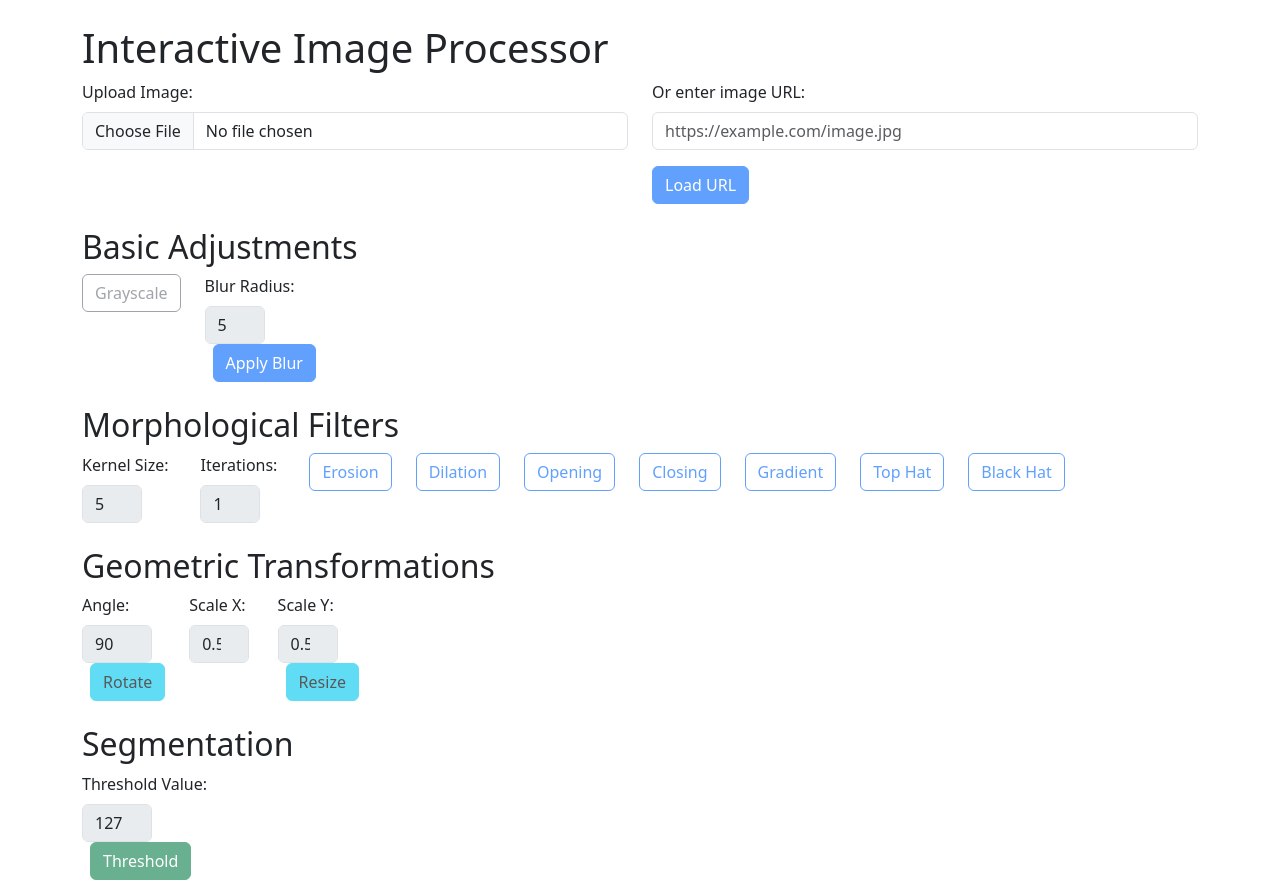
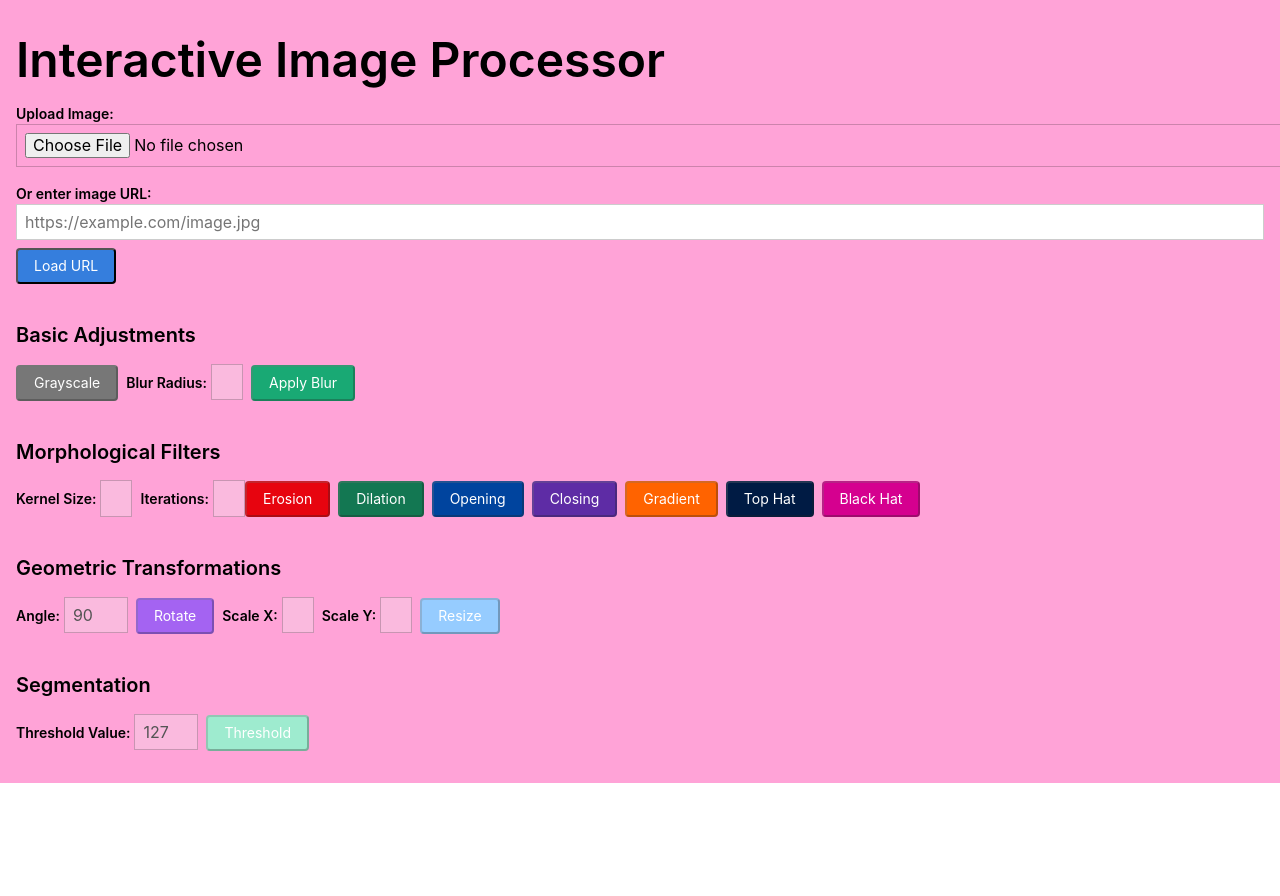
Before and after one commit to Tydotbaba/interactive-web-image-editor, a React (Create React App) app in the folder frontend/: page / in a window 1280 px wide. After the commit the page ends 800 px from the top, so only its background shows below. Built offline with nearby package versions, Linux system fonts and the light colour scheme.

Commit message:
added styling to frontend

```diff
--- a/frontend/package.json
+++ b/frontend/package.json
@@ -9,9 +9,10 @@
     "@testing-library/user-event": "^13.2.1",
     "bootstrap": "^5.3.5",
     "react": "^19.1.0",
-    "react-bootstrap": "^2.10.9",
     "react-dom": "^19.1.0",
     "react-scripts": "5.0.1",
+    "tachyons": "^4.12.0",
+    "tachyons-cli": "^1.3.3",
     "web-vitals": "^2.1.0"
   },
   "scripts": {
--- a/frontend/src/App.css
+++ /dev/null
@@ -1,38 +0,0 @@
-.App {
-  text-align: center;
-}
-
-.App-logo {
-  height: 40vmin;
-  pointer-events: none;
-}
-
-@media (prefers-reduced-motion: no-preference) {
-  .App-logo {
-    animation: App-logo-spin infinite 20s linear;
-  }
-}
-
-.App-header {
-  background-color: #282c34;
-  min-height: 100vh;
-  display: flex;
-  flex-direction: column;
-  align-items: center;
-  justify-content: center;
-  font-size: calc(10px + 2vmin);
-  color: white;
-}
-
-.App-link {
-  color: #61dafb;
-}
-
-@keyframes App-logo-spin {
-  from {
-    transform: rotate(0deg);
-  }
-  to {
-    transform: rotate(360deg);
-  }
-}
--- a/frontend/src/App.js
+++ b/frontend/src/App.js
@@ -1,5 +1,5 @@
 import React, { useState } from 'react';
-import { Container, Row, Col, Form, Button, Image } from 'react-bootstrap';
+// import './App.css'; // You might still have some custom styles
 // import Button from 'react-bootstrap/Button';
 // import Container from 'react-bootstrap/Container';
 // import Row from 'react-bootstrap/Row';
@@ -88,161 +88,136 @@ function App() {
     };
 
     return (
-      <Container className="mt-4">
-      <h1>Interactive Image Processor</h1>
+      <div className="pa3 sans-serif bg-light-pink">
+      <h1 className="f1 fw6 mv3">Interactive Image Processor</h1>
 
-      <Row className="mb-3">
-        <Col md={6}>
-          <Form.Group controlId="formFile" className="mb-3">
-            <Form.Label>Upload Image:</Form.Label>
-            <Form.Control type="file" onChange={handleImageUpload} />
-          </Form.Group>
-        </Col>
-        <Col md={6}>
-          <Form.Group controlId="formImageUrl" className="mb-3">
-            <Form.Label>Or enter image URL:</Form.Label>
-            <Form.Control
+      <div className="mb3">
+        <label htmlFor="upload" className="db fw6 lh-copy f6">
+          Upload Image:
+        </label>
+        <input
+          type="file"
+          id="upload"
+          onChange={handleImageUpload}
+          className="pa2 input-reset ba b--black-20 w-100"
+        />
+      </div>
+
+      <div className="mb3">
+        <label htmlFor="imageUrl" className="fw6 lh-copy f6">
+          Or enter image URL:
+        </label>
+        <input
           type="text"
-              placeholder="https://example.com/image.jpg"
+          id="imageUrl"
           value={imageUrl}
           onChange={handleImageUrlChange}
+          placeholder="https://example.com/image.jpg"
+          className="pa2 input-reset ba b--black-20 w-100"
         />
-          </Form.Group>
-          <Button variant="primary" onClick={handleLoadImageFromUrl} disabled={!imageUrl}>
+        <button onClick={handleLoadImageFromUrl} className="f6 link dim br2 ph3 pv2 mb2 dib white bg-blue mt2">
           Load URL
-          </Button>
-        </Col>
-      </Row>
+        </button>
+      </div>
 
       {selectedImage && (
-        <Row className="mb-3">
-          <Col md={6}>
-            <h2>Original Image:</h2>
-            <Image src={selectedImage} alt="Original" fluid style={{ maxWidth: '300px' }} />
-          </Col>
-          {processedImage && (
-            <Col md={6}>
-              <h2>Processed Image:</h2>
-              <Image src={processedImage} alt="Processed" fluid style={{ maxWidth: '300px' }} />
-            </Col>
-          )}
-        </Row>
+        <div className="mv3">
+          <h2 className="f4 fw6 mv2">Original Image:</h2>
+          <img src={selectedImage} alt="Original" className="mw-100" style={{ maxWidth: '300px' }} />
+        </div>
       )}
 
-      <h2 className="mt-4">Basic Adjustments</h2>
-      <Row className="mb-3">
-        <Col md="auto">
-          <Button variant="outline-secondary" onClick={() => applyOperation('grayscale')} disabled={!selectedImage}>Grayscale</Button>
-        </Col>
-        <Col md="auto">
-          <Form.Label className="me-2">Blur Radius:</Form.Label>
-          <Form.Control
+      <h2 className="f4 fw6 mt4">Basic Adjustments</h2>
+      <div className="mv2">
+        <button onClick={() => applyOperation('grayscale')} disabled={!selectedImage} className="f6 link dim br2 ph3 pv2 mb2 dib white bg-gray">Grayscale</button>
+        <label className="ml2 fw6 f6">Blur Radius:</label>
+        <input
           type="number"
           value={blurRadius}
           onChange={(e) => setBlurRadius(parseInt(e.target.value))}
-            style={{ width: '60px' }}
+          className="w2 pa2 input-reset ba b--black-20 ml1"
           disabled={!selectedImage}
         />
-          <Button variant="primary" onClick={() => applyOperation('blur', { blurRadius })} disabled={!selectedImage} className="ms-2">Apply Blur</Button>
-        </Col>
-      </Row>
+        <button onClick={() => applyOperation('blur', { blurRadius })} disabled={!selectedImage} className="f6 link dim br2 ph3 pv2 mb2 dib white bg-green ml2">Apply Blur</button>
+      </div>
 
-      <h2 className="mt-4">Morphological Filters</h2>
-      <Row className="mb-3">
-        <Col md="auto">
-          <Form.Label className="me-2">Kernel Size:</Form.Label>
-          <Form.Control
+      <h2 className="f4 fw6 mt4">Morphological Filters</h2>
+      <div className="mv2">
+        <label className="fw6 f6">Kernel Size:</label>
+        <input
           type="number"
           value={kernelSize}
           onChange={(e) => setKernelSize(parseInt(e.target.value))}
-            style={{ width: '60px' }}
+          className="w2 pa2 input-reset ba b--black-20 ml1"
           disabled={!selectedImage}
         />
-        </Col>
-        <Col md="auto">
-          <Form.Label className="me-2">Iterations:</Form.Label>
-          <Form.Control
+        <label className="ml2 fw6 f6">Iterations:</label>
+        <input
           type="number"
           value={iterations}
           onChange={(e) => setIterations(parseInt(e.target.value))}
-            style={{ width: '60px' }}
+          className="w2 pa2 input-reset ba b--black-20 ml1"
           disabled={!selectedImage}
         />
-        </Col>
-        <Col md="auto">
-          <Button variant="outline-primary" onClick={() => applyOperation('erosion', { kernelSize, iterations })} disabled={!selectedImage}>Erosion</Button>
-        </Col>
-        <Col md="auto">
-          <Button variant="outline-primary" onClick={() => applyOperation('dilation', { kernelSize, iterations })} disabled={!selectedImage}>Dilation</Button>
-        </Col>
-        <Col md="auto">
-          <Button variant="outline-primary" onClick={() => applyOperation('opening', { kernelSize, iterations })} disabled={!selectedImage}>Opening</Button>
-        </Col>
-        <Col md="auto">
-          <Button variant="outline-primary" onClick={() => applyOperation('closing', { kernelSize, iterations })} disabled={!selectedImage}>Closing</Button>
-        </Col>
-        <Col md="auto">
-          <Button variant="outline-primary" onClick={() => applyOperation('gradient', { kernelSize, iterations })} disabled={!selectedImage}>Gradient</Button>
-        </Col>
-        <Col md="auto">
-          <Button variant="outline-primary" onClick={() => applyOperation('tophat', { kernelSize, iterations })} disabled={!selectedImage}>Top Hat</Button>
-        </Col>
-        <Col md="auto">
-          <Button variant="outline-primary" onClick={() => applyOperation('blackhat', { kernelSize, iterations })} disabled={!selectedImage}>Black Hat</Button>
-        </Col>
-      </Row>
+        <button onClick={() => applyOperation('erosion', { kernelSize, iterations })} disabled={!selectedImage} className="f6 link dim br2 ph3 pv2 mb2 dib white bg-dark-red">Erosion</button>
+        <button onClick={() => applyOperation('dilation', { kernelSize, iterations })} disabled={!selectedImage} className="f6 link dim br2 ph3 pv2 mb2 dib white bg-dark-green ml2">Dilation</button>
+        <button onClick={() => applyOperation('opening', { kernelSize, iterations })} disabled={!selectedImage} className="f6 link dim br2 ph3 pv2 mb2 dib white bg-dark-blue ml2">Opening</button>
+        <button onClick={() => applyOperation('closing', { kernelSize, iterations })} disabled={!selectedImage} className="f6 link dim br2 ph3 pv2 mb2 dib white bg-purple ml2">Closing</button>
+        <button onClick={() => applyOperation('gradient', { kernelSize, iterations })} disabled={!selectedImage} className="f6 link dim br2 ph3 pv2 mb2 dib white bg-orange ml2">Gradient</button>
+        <button onClick={() => applyOperation('tophat', { kernelSize, iterations })} disabled={!selectedImage} className="f6 link dim br2 ph3 pv2 mb2 dib white bg-navy ml2">Top Hat</button>
+        <button onClick={() => applyOperation('blackhat', { kernelSize, iterations })} disabled={!selectedImage} className="f6 link dim br2 ph3 pv2 mb2 dib white bg-dark-pink ml2">Black Hat</button>
+      </div>
 
-      <h2 className="mt-4">Geometric Transformations</h2>
-      <Row className="mb-3">
-        <Col md="auto">
-          <Form.Label className="me-2">Angle:</Form.Label>
-          <Form.Control
+      <h2 className="f4 fw6 mt4">Geometric Transformations</h2>
+      <div className="mv2">
+        <label className="fw6 f6">Angle:</label>
+        <input
           type="number"
           value={angle}
           onChange={(e) => setAngle(parseInt(e.target.value))}
-            style={{ width: '70px' }}
+          className="w3 pa2 input-reset ba b--black-20 ml1"
           disabled={!selectedImage}
         />
-          <Button variant="info" onClick={() => applyOperation('rotate', { angle })} disabled={!selectedImage} className="ms-2">Rotate</Button>
-        </Col>
-        <Col md="auto">
-          <Form.Label className="me-2">Scale X:</Form.Label>
-          <Form.Control
+        <button onClick={() => applyOperation('rotate', { angle })} disabled={!selectedImage} className="f6 link dim br2 ph3 pv2 mb2 dib white bg-light-purple ml2">Rotate</button>
+        <label className="ml2 fw6 f6">Scale X:</label>
+        <input
           type="number"
           value={scaleX}
           onChange={(e) => setScaleX(parseFloat(e.target.value))}
-            style={{ width: '60px' }}
+          className="w2 pa2 input-reset ba b--black-20 ml1"
           disabled={!selectedImage}
         />
-        </Col>
-        <Col md="auto">
-          <Form.Label className="me-2">Scale Y:</Form.Label>
-          <Form.Control
+        <label className="ml2 fw6 f6">Scale Y:</label>
+        <input
           type="number"
           value={scaleY}
           onChange={(e) => setScaleY(parseFloat(e.target.value))}
-            style={{ width: '60px' }}
+          className="w2 pa2 input-reset ba b--black-20 ml1"
           disabled={!selectedImage}
         />
-          <Button variant="info" onClick={() => applyOperation('resize', { scaleX, scaleY })} disabled={!selectedImage} className="ms-2">Resize</Button>
-        </Col>
-      </Row>
+        <button onClick={() => applyOperation('resize', { scaleX, scaleY })} disabled={!selectedImage} className="f6 link dim br2 ph3 pv2 mb2 dib white bg-light-blue ml2">Resize</button>
+      </div>
 
-      <h2 className="mt-4">Segmentation</h2>
-      <Row className="mb-3">
-        <Col md="auto">
-          <Form.Label className="me-2">Threshold Value:</Form.Label>
-          <Form.Control
+      <h2 className="f4 fw6 mt4">Segmentation</h2>
+      <div className="mv2">
+        <label className="fw6 f6">Threshold Value:</label>
+        <input
           type="number"
           value={thresholdValue}
           onChange={(e) => setThresholdValue(parseInt(e.target.value))}
-            style={{ width: '70px' }}
+          className="w3 pa2 input-reset ba b--black-20 ml1"
           disabled={!selectedImage}
         />
-          <Button variant="success" onClick={() => applyOperation('threshold', { thresholdValue })} disabled={!selectedImage} className="ms-2">Threshold</Button>
-        </Col>
-      </Row>
-    </Container>
+        <button onClick={() => applyOperation('threshold', { thresholdValue })} disabled={!selectedImage} className="f6 link dim br2 ph3 pv2 mb2 dib white bg-light-green ml2">Threshold</button>
+      </div>
+
+      {processedImage && (
+        <div className="mv3">
+          <h2 className="f4 fw6 mv2">Processed Image:</h2>
+          <img src={processedImage} alt="Processed" className="mw-100" style={{ maxWidth: '300px' }} />
+        </div>
+      )}
+    </div>
     );
 }
 
--- a/frontend/src/index.css
+++ /dev/null
@@ -1,13 +0,0 @@
-body {
-  margin: 0;
-  font-family: -apple-system, BlinkMacSystemFont, 'Segoe UI', 'Roboto', 'Oxygen',
-    'Ubuntu', 'Cantarell', 'Fira Sans', 'Droid Sans', 'Helvetica Neue',
-    sans-serif;
-  -webkit-font-smoothing: antialiased;
-  -moz-osx-font-smoothing: grayscale;
-}
-
-code {
-  font-family: source-code-pro, Menlo, Monaco, Consolas, 'Courier New',
-    monospace;
-}
--- a/frontend/src/index.js
+++ b/frontend/src/index.js
@@ -1,4 +1,5 @@
-import 'bootstrap/dist/css/bootstrap.min.css';
+// import 'bootstrap/dist/css/bootstrap.min.css';
+import 'tachyons'; // Import Tachyons CSS
 import React from 'react';
 import ReactDOM from 'react-dom/client';
 
```
Also changed, not shown: 1 other file (tests, documents, lock files or other folders). Lines whose indentation alone changed are shown as unchanged.
